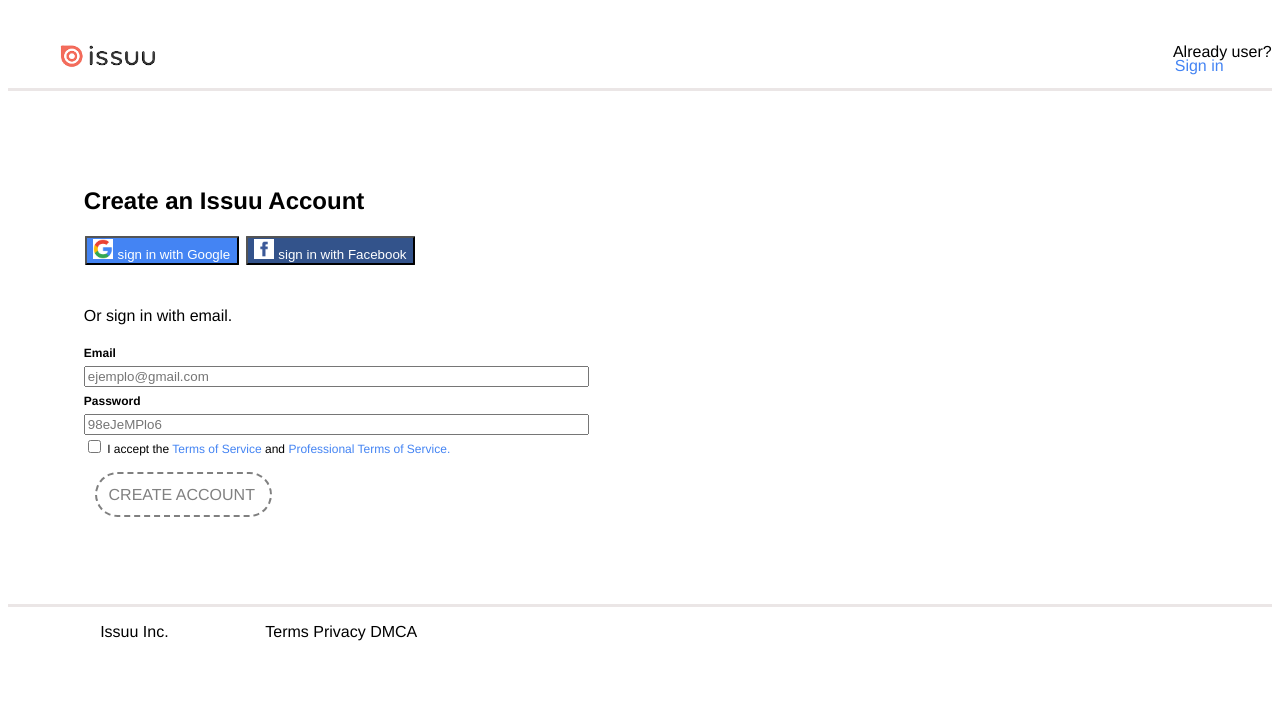
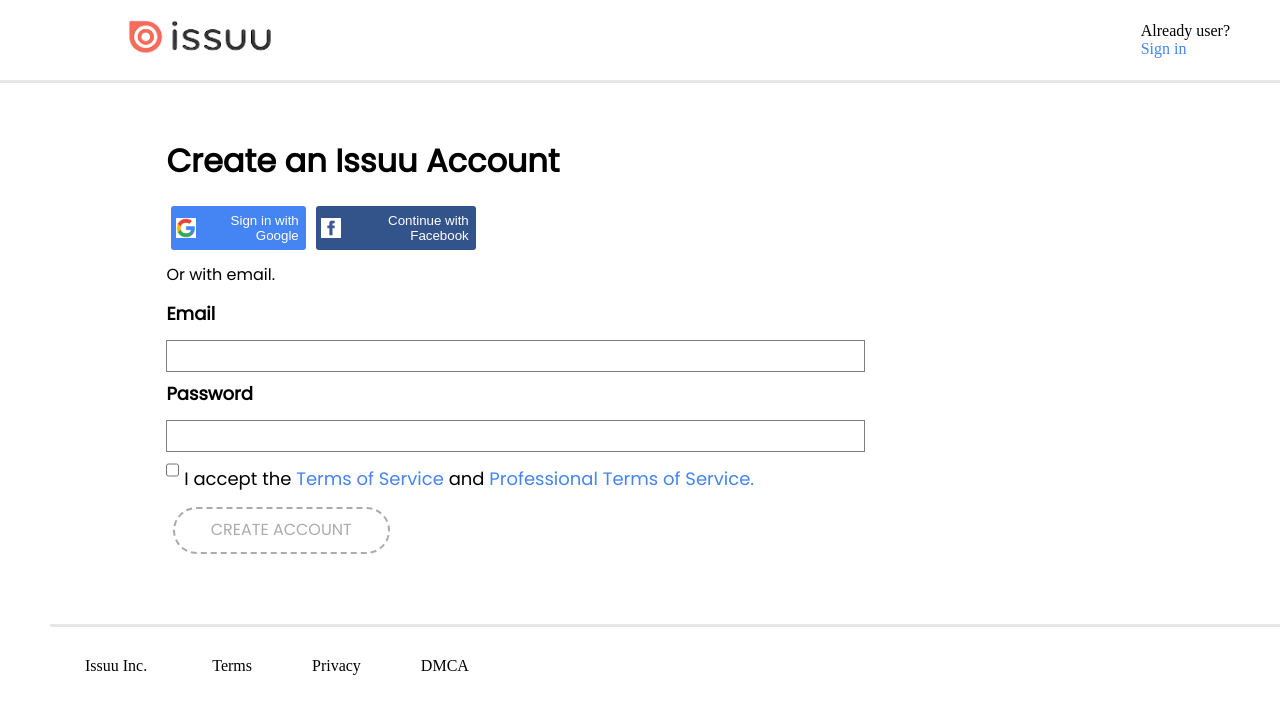
Before and after one commit to anah85/ISSUU, a plain HTML site: page index.html in a window 1280 px wide. Drawn offline with Linux system fonts and the light colour scheme; a web font is replaced by a local one.

Commit message:
experimental master

```diff
--- a/index.html
+++ b/index.html
@@ -5,58 +5,52 @@
     <meta name="viewport" content="width=device-width, initial-scale=1.0">
     <title>WEB ISSUU</title>
     <link rel="stylesheet" href="style.css">
+    <link rel="preconnect" href="https://fonts.googleapis.com">
+<link rel="preconnect" href="https://fonts.gstatic.com" crossorigin>
+<link href="https://fonts.googleapis.com/css2?family=Kaisei+HarunoUmi:wght@700&family=Lato&family=Poppins&display=swap" rel="stylesheet">
 </head>
 <body>
 <header>
-        <div id="arriba">
 <div id="logo">
-        <img src="issuu.png" width="200px">
+    <img src="issuu.png" width="300px">
 </div>
 <div id="cabecera">
     <p class="user">Already user?</p>
     <a href="https://issuu.com/signin" target="_blank" class="sign">Sign in</a>
 </div>
-        </div>
 </header>
-     <nav>
+<main>
     <h1>Create an Issuu Account</h1>
+<div class="cuentas">
 <button id="primer">
     <img src="g.png" alt="foto de la g de Google" width="20px">
-            <a href="https://www.google.com/" target="_blank" class="g">sign in with Google</a>
+    <a href="https://accounts.google.com/v3/signin/identifier?dsh=S117897643%3A1668875302240363&continue=https%3A%2F%2Fwww.google.com%2F&ec=GAZAmgQ&hl=es&passive=true&flowName=GlifWebSignIn&flowEntry=ServiceLogin&ifkv=ARgdvAtEwuWXoYbKdE6DKSwPBirAtQp6w3DndeI33h5pdepLoW2284sfa_5I3MaKmyW6cCKFml2h" target="_blank" class="g"> Sign in with Google</a>
 </button>
 <button id="segundo">
     <img src="face.png" alt="foto de la f de Facebook" width="20px">
-            <a href="https://es-es.facebook.com/" target="_blank" class="face">sign in with Facebook</a>
+    <a href="https://es-es.facebook.com/" target="_blank" class="face"> Continue with Facebook</a>
 </button>
-
-    </nav>
-    <article>
-        <p class="or">Or sign in with email.</p>
+</div>
+<p>Or with email.</p>
 <form action="/next-page" method="post">
     <span>
     <label for="email"><strong>Email</strong></label><br>
-                    <input type="email" size="60" id="email" name="email" placeholder="ejemplo@gmail.com"> <br>
+    <input type="email" size="85" id="email" name="email"> <br>
 
     <label for="pwd"><strong>Password</strong></label><br>
-                    <input type="Password" size="60" id="pwd" name="password" placeholder="98eJeMPlo6"> <br>
+    <input type="Password" size="85" id="pwd" name="password"> <br>
 
     <input type="checkbox" id="accept" name="aceptar">
     <label for="accept">I accept the <a href="https://issuu.com/legal/terms" target="_blank" class="terms">Terms of Service</a> and <a href="https://issuu.com/legal/privacy" target="_blank" class="profe">Professional Terms of Service.</a></label>
     </span>
-
 </form>
 <div id="create">CREATE ACCOUNT</div>
-     </article>
-
+</main>
 <footer>
-        <div id="pie">
-        <div id="uno">
-            <p>Issuu Inc.</p>
-        </div>
-        <div id="dos">
-            <p>Terms Privacy DMCA</p>
-        </div>
-    </div>
+<div class="uno">Issuu Inc.</div>
+<div class="dos">Terms</div>
+<div class="tres">Privacy</div>
+<div class="cuatro">DMCA</div>
 </footer>
 </body>
 </html>
--- a/style.css
+++ b/style.css
@@ -1,109 +1,109 @@
+*{
+  list-style:none;
+  margin:0;
+  padding:0;
+  text-decoration:none;
+  }
 header{
-  height: 5em;
-  border-bottom: inset rgb(235, 230, 230);
+display: flex;
+justify-content: space-between;
+align-items: center;
+height: 5em;
+border-bottom: inset rgb(235, 230, 230);
 }
-.user{
-  position: relative;
-  left: 48px;
-  bottom: -20px;
+#logo{
+margin-left: 50px;
 }
-#arriba{
-  width:100%;
-  height:100%;
-  display:block;
-  font-family:Helvetica;
-  }
-#create{
-width:150px;
-margin: 1%;
-padding: 1%;
-color: grey;
-border: 2px dashed grey;
-border-radius:25px;
-}
-  #logo{
-    width:80%;
-    height:80%;
-    display:inline;
-    text-align: center;
-    }
-nav, article{
-  width:90%;
-  height:90%;
-  font-family:Helvetica;
-  display: block;
+#cabecera{
+  margin-right: 50px;
   text-align: left;
 }
-nav{
-  margin-top: 5%;
-  margin-left: 5%;
-  margin-right: 5%;
-  padding: 1%;
+.cuentas{
+  display: flex;
 }
 #primer{
+  display: flex;
+  align-items: center;
+  width: 21%;
   background-color: #4484f3;
-  margin: 1px;
+  border: #4484f3;
+  border-radius: 3px;
+  margin: 5px;
+  padding: 5px;
+  text-align: right;
+}
+.g{
+  color:white;
+  text-decoration: none;
+  border-radius: 3px;
+  text-align: right;
+  margin: 2px;
 }
 #segundo{
+  display: flex;
+  align-items:center;
+  width: 25%;
+  border-radius: 3px;
   background-color: #33538b;
+  border: #33538b;
   margin: 1px;
+  margin: 5px;
+  padding: 5px;
+  text-align: justify;
 }
-
+.face{
+  color:white;
+  text-decoration: none;
+  border-radius: 3px;
+  text-align: right;
+  margin: 2px;
+}
+main{
+  width: 50vw;
+  height: 50vh;
+  display: block;
+  margin-left: 10%;
+  margin-bottom: 5%;
+  padding: 3%;
+  line-height: 2.5;
+  font-family:'Poppins', sans-serif;
+}
 .sign, .terms, .profe{
   text-decoration: none;
   color:#4484f3;
 }
-.g{
+#create{
+  display: flex;
+  width:200px;
+  height: 30px;
   text-align: center;
-  color:white;
-  margin: 1px;
-  text-decoration: none;
-}
-.face{
-  text-align: center;
-  color:white;
-  margin: 1px;
-  text-decoration: none;
-}
-button{
-  border-radius:1px;
+  margin: 1%;
+  padding: 1%;
+  color: rgb(173, 170, 170);
+  border: 2px dashed rgb(173, 170, 170);
+  border-radius:140px;
+  align-items: center;
+  justify-content: space-around;
+  }
+footer{
+  height: 5px;
+  display: flex;
+  align-items:inherit;
+  margin-left: 50px;
+  border-top: outset rgb(235, 230, 230);
 }
 span{
-  font-size: 12px;
+  font-size: 18px;
   line-height: 2em;
 }
-article{
-  margin-bottom: 5%;
-  margin-left: 5%;
-  margin-right: 5%;
-  padding: 1%;
+.uno, .dos, .tres, .cuatro{
+  margin: 30px;
 }
-    #cabecera{
-      width:80%;
-      display:inline-block;
-      text-align: right;
-      position: relative;
-      bottom: 35px;
-    }
-
-    #pie{
-      width:100%;
-      height:100%;
-      display:block;
-      font-family:Helvetica;
-      }
-      #uno{
-        width:20%;
-        height:20%;
-        display:inline-block;
-        text-align: center;
-        }
-
-        #dos{
-          text-align: center;
-          display:inline-block;
-
-        }
-        FOOTER{
-          border-top: outset rgb(235, 230, 230);
-        }
+.uno{
+  padding-left: 5px;
+  padding-right: 5px;
+}
+input{
+  border: 1px solid grey;
+  height: 30px;
+}
```
Lines whose indentation alone changed are shown as unchanged.
